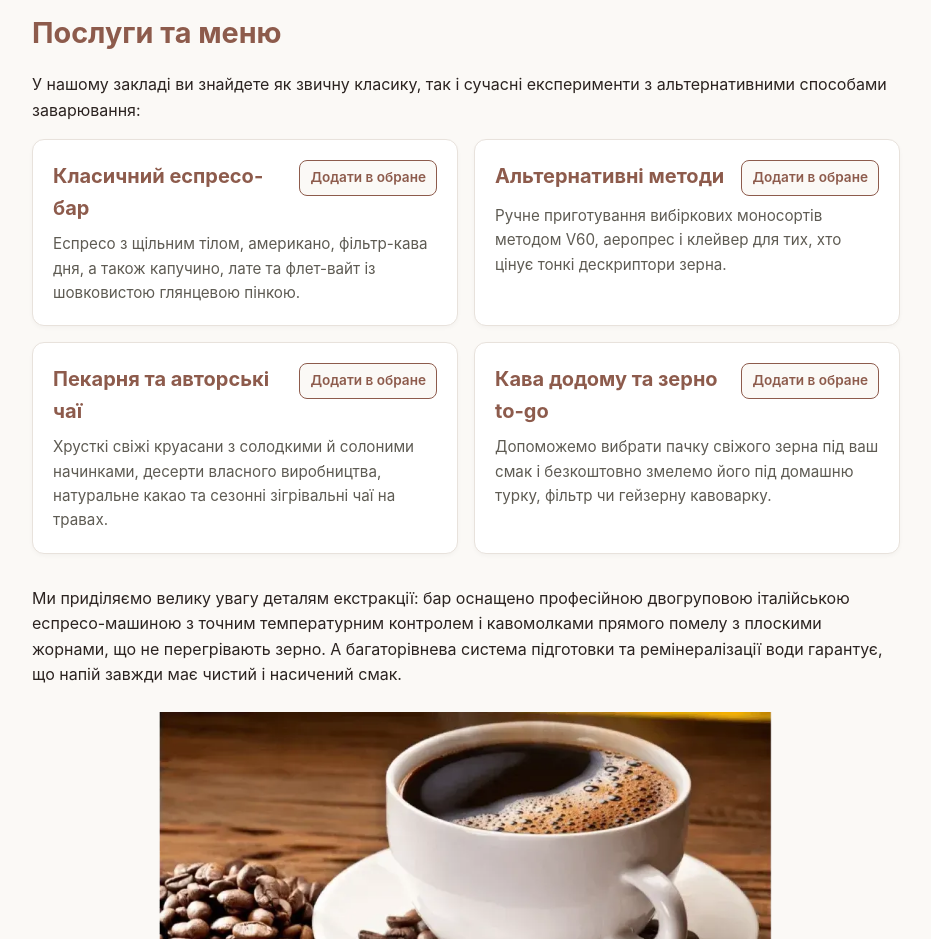
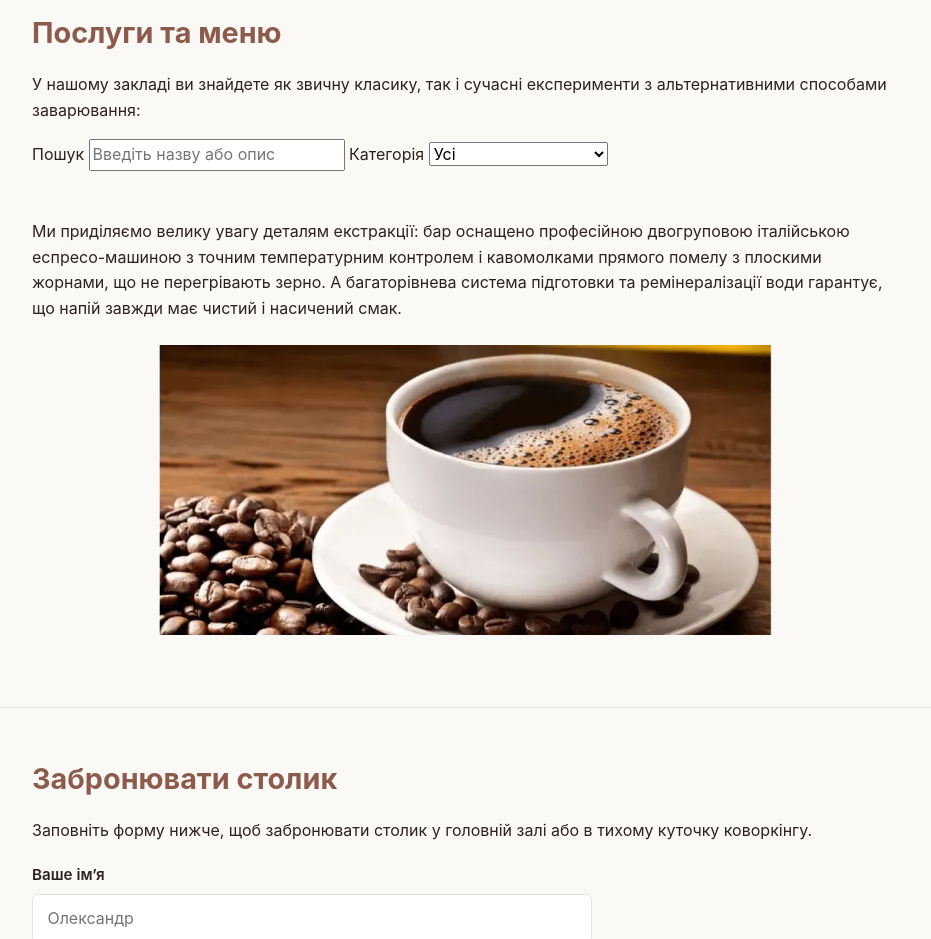
Before and after one commit to dimontttt/WEB_labs_2026, a website: page index.html in a window 1280 px wide. Shown: the part 1200-2139 px from the top of the page, without its empty margins (174-1105 px from the left). Drawn offline with Linux system fonts and the light colour scheme.

Commit message:
feat: add catalog data and markup

```diff
--- a/index.html
+++ b/index.html
@@ -6,7 +6,7 @@
     <title>Кав'ярня «Доброго дня!»</title>
     <link rel="stylesheet" href="css/styles.css">
     <!-- Підключення JavaScript з атрибутом defer -->
-    <script src="js/main.js" defer></script>
+    <script src="js/scripts.js" defer></script>
 </head>
 <body>
     <header class="site-header">
@@ -89,68 +89,28 @@
                     У нашому закладі ви знайдете як звичну класику, так і сучасні експерименти з альтернативними способами заварювання:
                 </p>
 
-                <!-- Сценарій 3: Кнопка додавання в обране у кожній картці -->
-                <div class="cards-grid">
-                    <article class="card">
-                        <div class="card-header">
-                            <h3 class="card-title">Класичний еспресо-бар</h3>
-                            <button
-                                class="favorite-button"
-                                type="button"
-                                aria-pressed="false"
-                                title="Додати напій до списку улюблених"
-                            >
-                                Додати в обране
-                            </button>
-                        </div>
-                        <p class="card-text">Еспресо з щільним тілом, американо, фільтр-кава дня, а також капучино, лате та флет-вайт із шовковистою глянцевою пінкою.</p>
-                    </article>
+                <!-- Елементи керування: пошук і фільтр категорій -->
+                <div class="catalog-controls">
+                    <label for="item-search">Пошук</label>
+                    <input id="item-search" type="search" placeholder="Введіть назву або опис">
 
-                    <article class="card">
-                        <div class="card-header">
-                            <h3 class="card-title">Альтернативні методи</h3>
-                            <button
-                                class="favorite-button"
-                                type="button"
-                                aria-pressed="false"
-                                title="Додати напій до списку улюблених"
-                            >
-                                Додати в обране
-                            </button>
-                        </div>
-                        <p class="card-text">Ручне приготування вибіркових моносортів методом V60, аеропрес і клейвер для тих, хто цінує тонкі дескриптори зерна.</p>
-                    </article>
+                    <label for="category-filter">Категорія</label>
+                    <select id="category-filter">
+                        <option value="all">Усі</option>
+                        <option value="coffee">Кава</option>
+                        <option value="tea">Чай та какао</option>
+                        <option value="pastry">Пекарня та десерти</option>
+                    </select>
+                </div>
 
-                    <article class="card">
-                        <div class="card-header">
-                            <h3 class="card-title">Пекарня та авторські чаї</h3>
-                            <button
-                                class="favorite-button"
-                                type="button"
-                                aria-pressed="false"
-                                title="Додати напій до списку улюблених"
-                            >
-                                Додати в обране
-                            </button>
-                        </div>
-                        <p class="card-text">Хрусткі свіжі круасани з солодкими й солоними начинками, десерти власного виробництва, натуральне какао та сезонні зігрівальні чаї на травах.</p>
-                    </article>
+                <!-- Лічильник результатів -->
+                <p id="results-count" aria-live="polite"></p>
 
-                    <article class="card">
-                        <div class="card-header">
-                            <h3 class="card-title">Кава додому та зерно to-go</h3>
-                            <button
-                                class="favorite-button"
-                                type="button"
-                                aria-pressed="false"
-                                title="Додати напій до списку улюблених"
-                            >
-                                Додати в обране
-                            </button>
-                        </div>
-                        <p class="card-text">Допоможемо вибрати пачку свіжого зерна під ваш смак і безкоштовно змелемо його під домашню турку, фільтр чи гейзерну кавоварку.</p>
-                    </article>
-                </div>
+                <!-- Контейнер для карток (наповнюється через JavaScript) -->
+                <div id="item-grid" class="cards-grid"></div>
+
+                <!-- Повідомлення про відсутність результатів -->
+                <p id="empty-message" hidden>Нічого не знайдено.</p>
 
                 <p class="section-text tech-note">
                     Ми приділяємо велику увагу деталям екстракції: бар оснащено професійною двогруповою італійською еспресо-машиною
```
